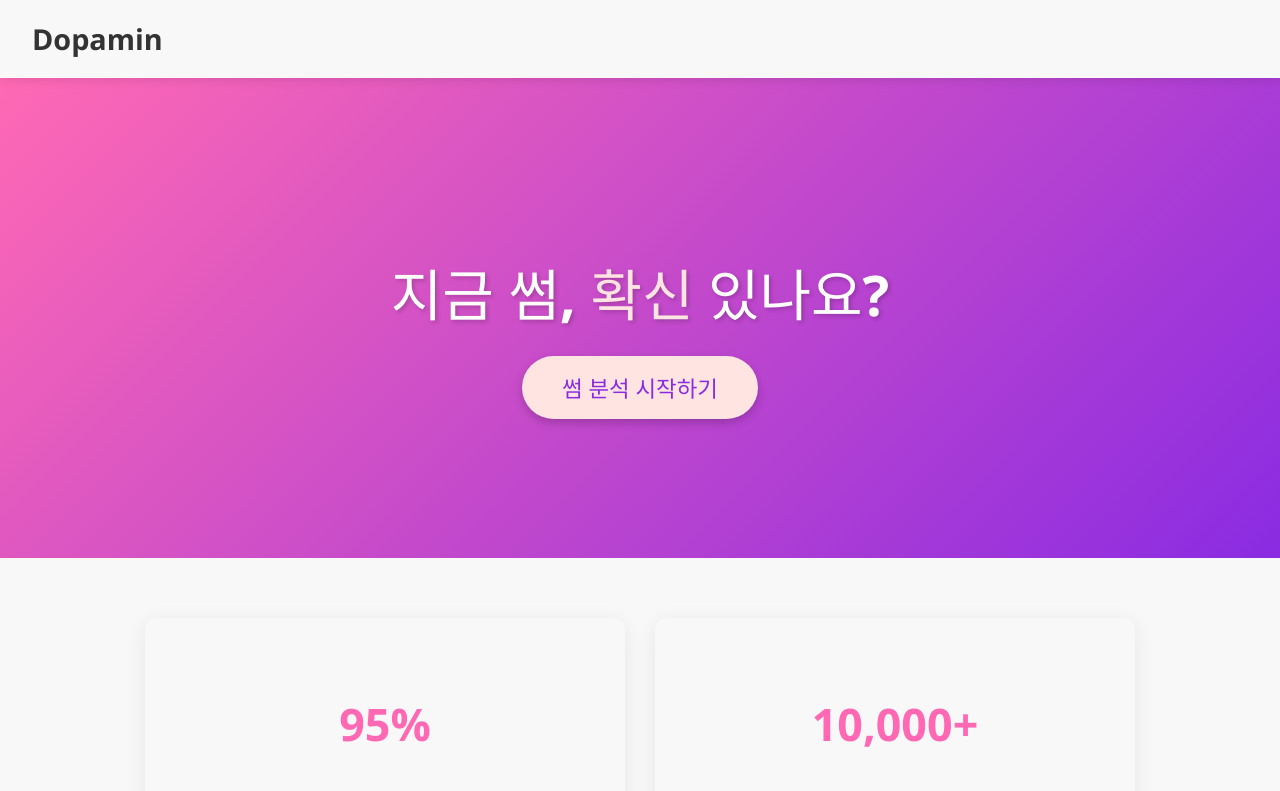
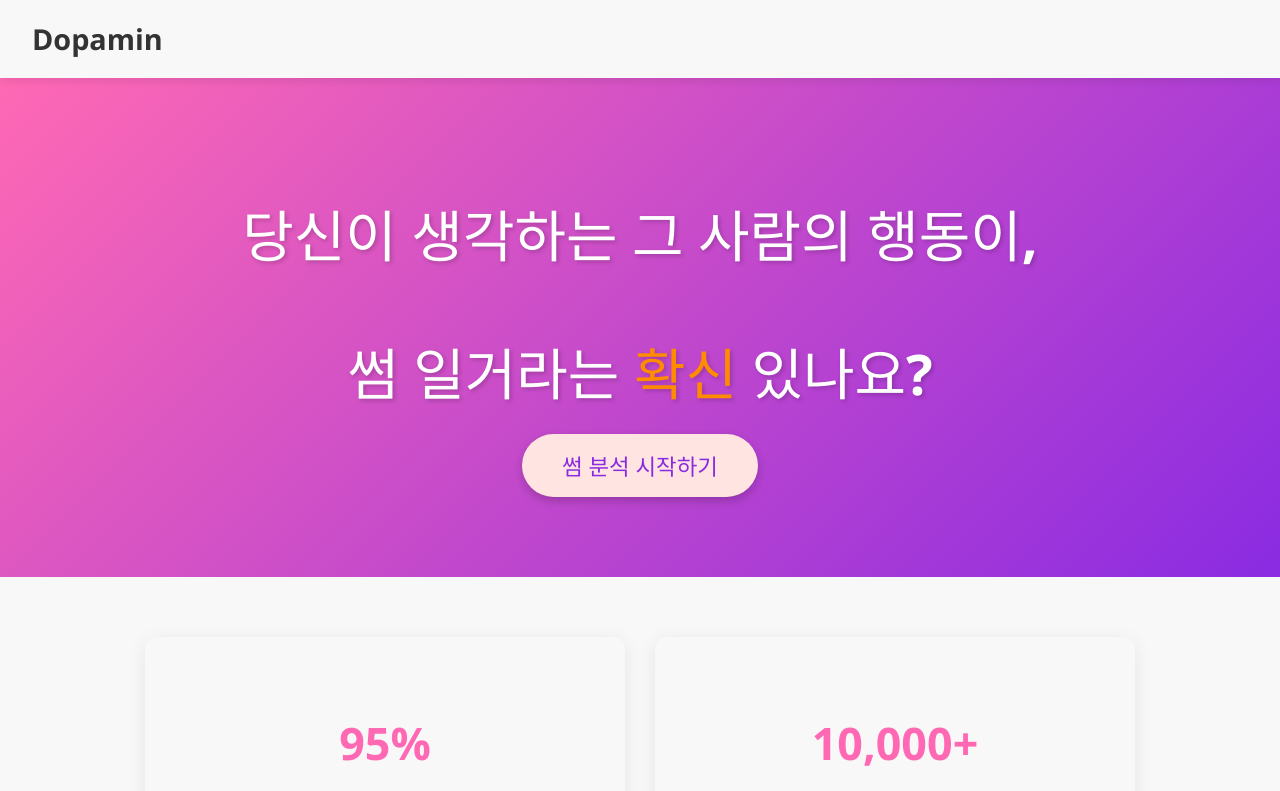
Before and after one commit to Mellene/Situationship_analytics_platform, a React (Vite) app: page / in a window 1280 px wide. Shown: the top 791 px of the page. Built offline with nearby package versions, Linux system fonts and the light colour scheme.

Commit message:
Update LandingPage styles and component logic

```diff
--- a/src/pages/LandingPage.module.css
+++ b/src/pages/LandingPage.module.css
@@ -26,7 +26,7 @@
 }
 
 .highlight {
-  color: var(--light-pink); /* Lighter shade for emphasis */
+  color: darkorange; /* Lighter shade for emphasis */
 }
 
 .ctaButton {
--- a/src/pages/LandingPage.tsx
+++ b/src/pages/LandingPage.tsx
@@ -173,7 +173,8 @@ const LandingPage: React.FC = () => {
           <>
             {/* Hero Section */}
             <section className={styles.heroSection}>
-              <h1 className={styles.heroTitle}>지금 썸, <span className={styles.highlight}>확신</span> 있나요?</h1>
+              <h1 className={styles.heroTitle}>당신이 생각하는 그 사람의 행동이,</h1>
+              <h1 className={styles.heroTitle}>썸 일거라는 <span className={styles.highlight}>확신</span> 있나요?</h1>
               <button className={styles.ctaButton} onClick={handleStartAnalysisClick}>썸 분석 시작하기</button>
             </section>
 
```
